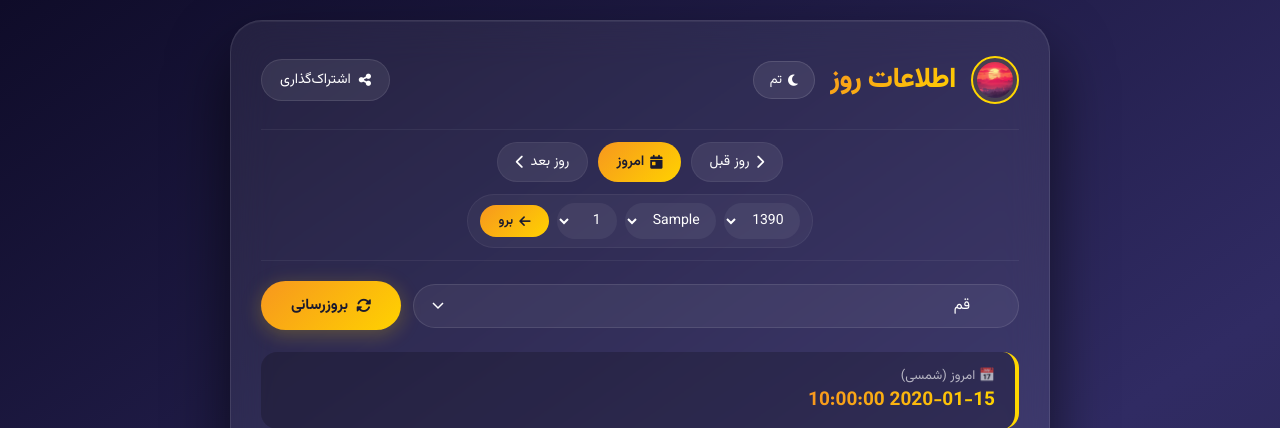
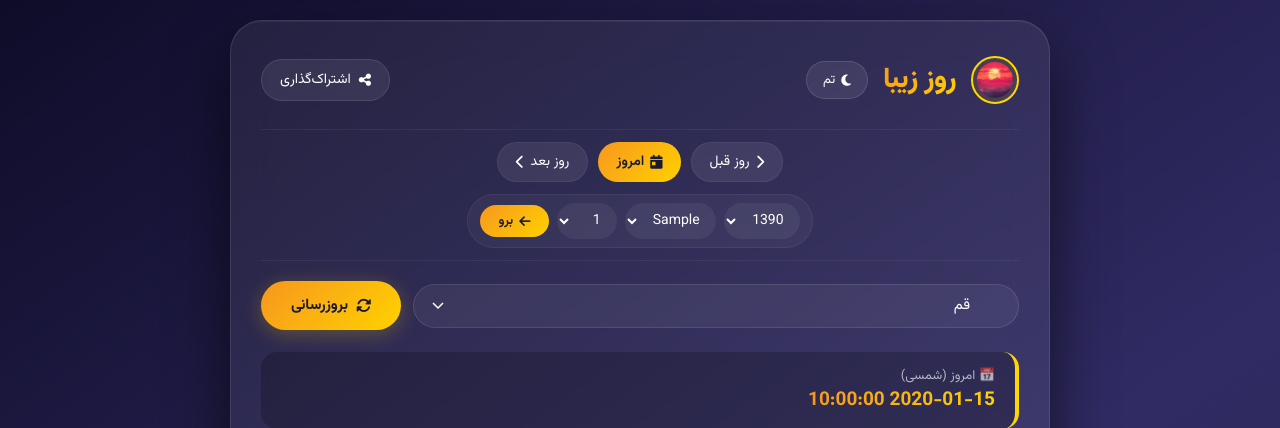
Before and after one commit to alimazhabe1-cell/alimerad, a Flask app: template templates/index.html in a window 1280 px wide. Shown: the top 428 px of the page. Run offline with Flask 3, Linux system fonts and the light colour scheme; the template is opened without the code that fills it: most values are stand-ins (such as "Sample title", 1, 10 or a date in 2020).

Commit message:
Update index.html

```diff
--- a/templates/index.html
+++ b/templates/index.html
@@ -848,7 +848,7 @@
                 <img src="{{ url_for('static', filename='logo.png') }}"
                      alt="لوگو"
                      class="site-logo">
-                <h1>اطلاعات روز</h1>
+                <h1>روز زیبا</h1>
                 <button class="theme-toggle" onclick="toggleTheme()">
                     <i class="fas fa-moon"></i> تم
                 </button>
```
